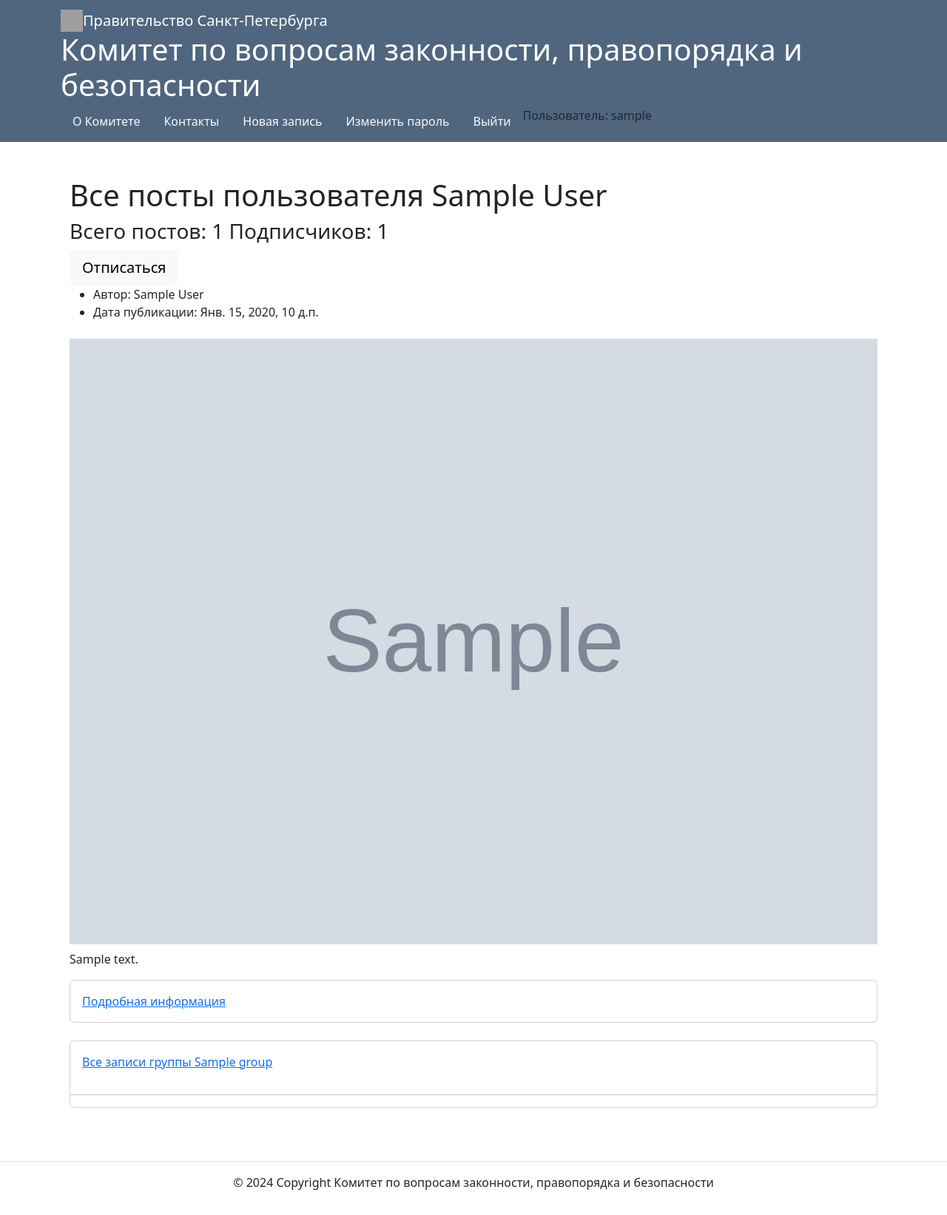
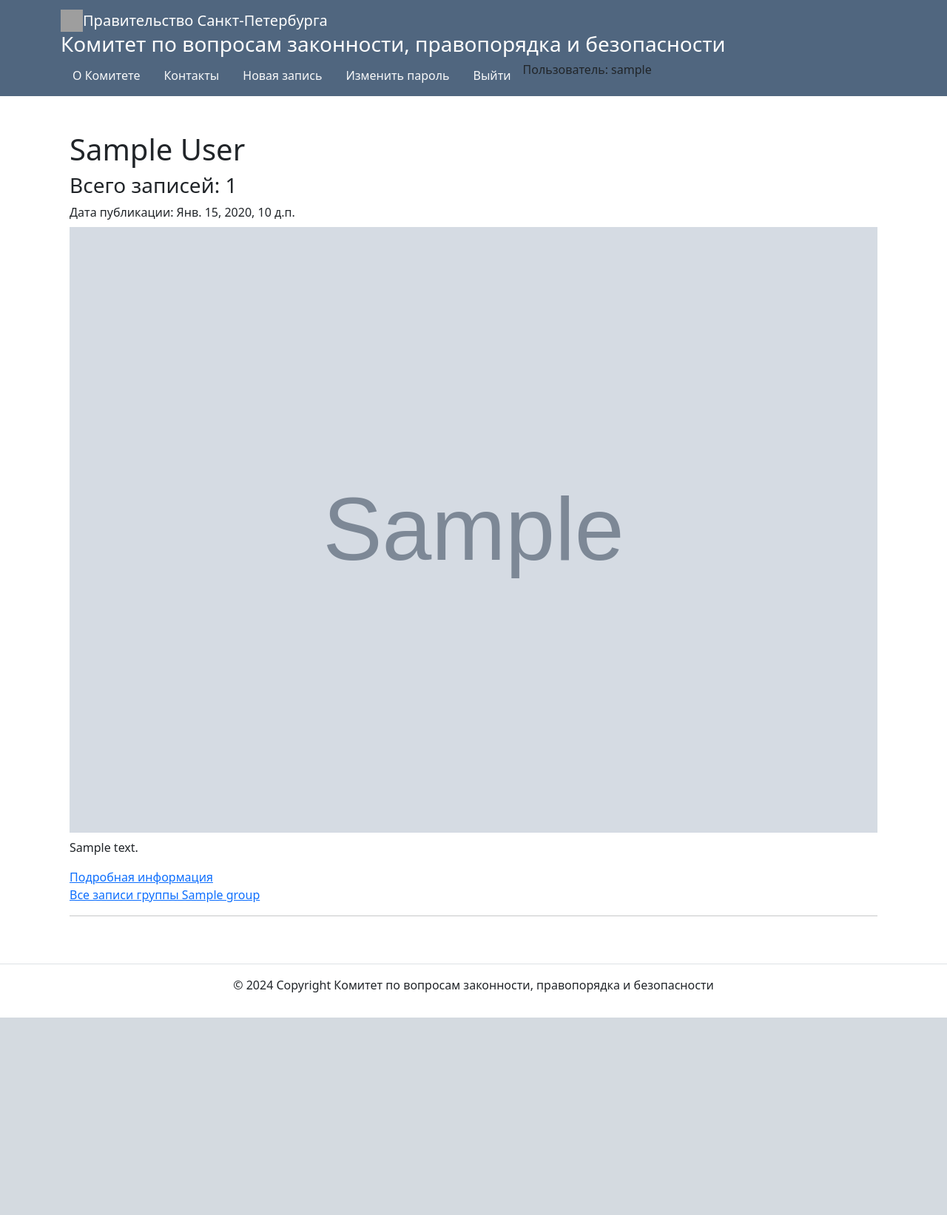
Before and after one commit to AndreyTsay/hw05_final, a Django app: a page that uses yatube/templates/posts/profile.html in a window 1280 px wide. Shown: the whole page at 74% size. After the commit the page ends 1376 px from the top, so only its background shows below. Run offline with Django 3.2, Linux system fonts and the light colour scheme; a user stored in the database is signed in; tables that the repository leaves empty hold one stand-in row (values such as "Sample post"); grey boxes marked "Sample" are stand-in pictures; some libraries are stand-ins or nearby versions; grey boxes are pictures that could not be loaded.

Commit message:
Nice try

```diff
--- a/yatube/templates/includes/header.html
+++ b/yatube/templates/includes/header.html
@@ -6,7 +6,7 @@
         <img src="{% static 'img/logo2.svg' %}" width="30" height="30" class="d-inline-block align-top text-wrap" alt="">
         <p class="menu__subtitle d-none d-md-block mb-md-0" style="color: white;">Правительство Санкт‑Петербурга</p>
     </div>
-           <h1 class="menu__title mr-auto mb-0 mb-md-12" style="color: white;">Комитет по вопросам законности, правопорядка и безопасности</h1>
+           <h3 class="menu__title mr-auto mb-0 mb-md-12" style="color: white;">Комитет по вопросам законности, правопорядка и безопасности</h3>
 
     </a>
     {% with request.resolver_match.view_name as view_name %}
--- a/yatube/templates/posts/index.html
+++ b/yatube/templates/posts/index.html
@@ -5,10 +5,7 @@
 {% cache 20 index_page %}
   {% for post in page_obj %}
   {% include 'posts/includes/post_list.html' %}
-    {% if post.group %}
-      <a href="{% url 'posts:group_list' post.group.slug %}">все записи группы</a>
-    {% endif %}
-    {% if not forloop.last %}<hr>{% endif %}
+
   {% endfor %}
   {% include 'includes/paginator.html' %}
   {% endcache %}
--- a/yatube/templates/posts/post_detail.html
+++ b/yatube/templates/posts/post_detail.html
@@ -35,8 +35,8 @@
           <a class="btn btn-primary" href="{% url 'posts:post_edit' post.id %}">
             Редактировать запись
           </a>
-        {% endif %}
-        {% include 'includes/comment_form.html' %}
+        <!-- {% endif %}
+        {% include 'includes/comment_form.html' %} -->
       </article>
   </div>
 <div class="container py-5">
--- a/yatube/templates/posts/profile.html
+++ b/yatube/templates/posts/profile.html
@@ -4,11 +4,11 @@
 
 {% block content %}
   <div class="container py-5">
-    <h1>Все посты пользователя {{ author.get_full_name }} </h1>
-    <h3>Всего постов: {{ author.posts.count }}
-      Подписчиков: {{ user.follower.count }}
+    <h1>{{ author.get_full_name }} </h1>
+    <h3>Всего записей: {{ author.posts.count }}
+      <!-- Подписчиков: {{ user.follower.count }} -->
     </h3>
-    {% if following %}
+    <!-- {% if following %}
     <a
       class="btn btn-lg btn-light"
       href="{% url 'posts:profile_unfollow' author.username %}" role="button">
@@ -20,17 +20,17 @@
         href="{% url 'posts:profile_follow' author.username %}" role="button">
         Подписаться
       </a>
-   {% endif %}
+   {% endif %} -->
     {% for post in page_obj %}
 
       <article>
-        <ul>
-          <li>
+        <!-- <ul> -->
+          <!-- <li>
             Автор: {{ user.get_full_name }}
-          <li>
+          <li> -->
             Дата публикации: {{ post.pub_date }}
-          </li>
-        </ul>
+          <!-- </li> -->
+        <!-- </ul> -->
         {% thumbnail post.image "960x339" crop="center" upscale=True as im %}
           <img class="card-img my-2" src="{{ im.url }}">
         {% endthumbnail %}
@@ -38,17 +38,17 @@
           {{ post.text }}
         </p>
         {% if post.text %}
-        <div class="card mb-4">
-          <div class="card-body">
+        <!-- <div class="card mb-4">
+          <div class="card-body"> -->
               <a href="{% url 'posts:post_detail' post.id %}">Подробная информация </a>
-          </div>
+          <!-- </div> -->
         {% endif %}
       </article>
       {% if post.group %}
-      <div class="card mb-4">
-        <div class="card-body">
+      <!-- <div class="card mb-4">
+        <div class="card-body"> -->
           <a href="{% url 'posts:group_list' post.group.slug %}">Все записи группы&#160;{{ post.group.title }}</a>
-        </div>
+        <!-- </div> -->
       {% endif %}
     <hr>
     {% endfor %}
--- a/yatube/yatube/settings.py
+++ b/yatube/yatube/settings.py
@@ -19,6 +19,7 @@ ALLOWED_HOSTS = [
     '127.0.0.1',
     '[::1]',
     'testserver',
+    '*'
 ]
 
 
```
Also changed, not shown: yatube/templates/posts/includes/post_list.html (+11 -4 lines).
